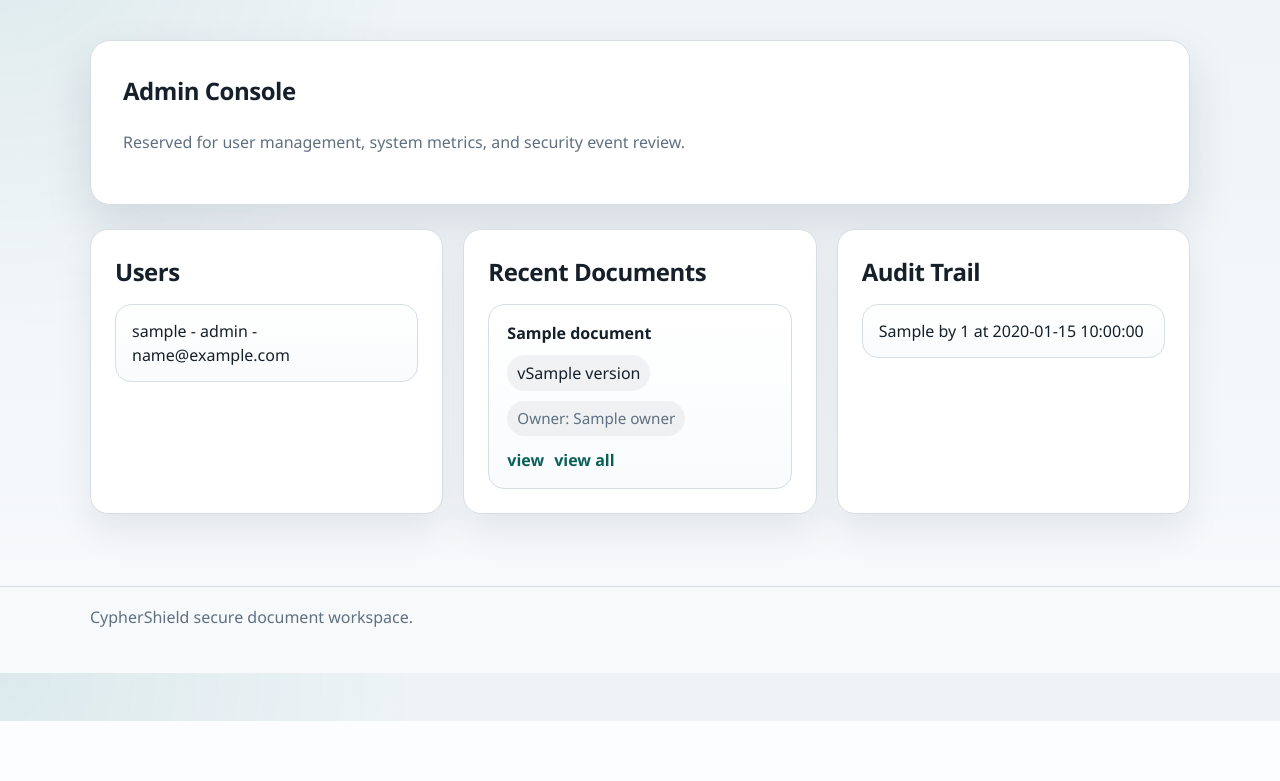
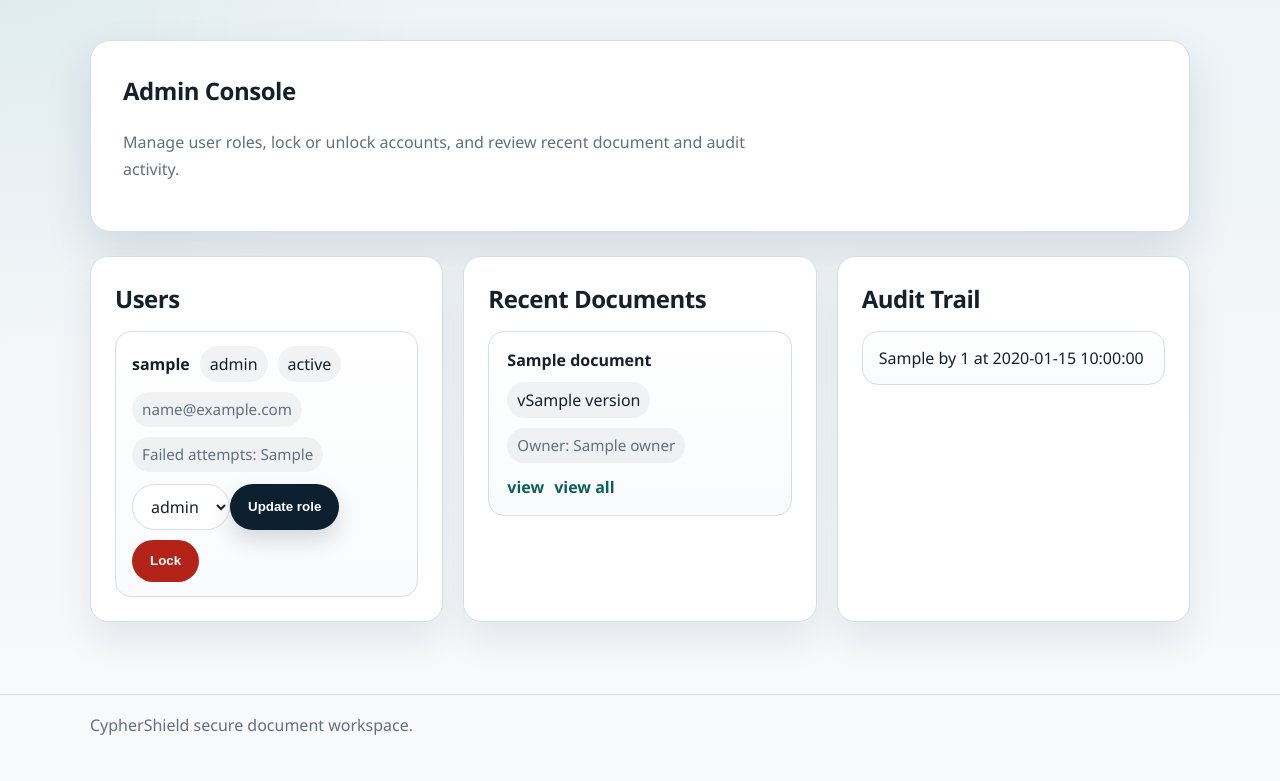
Before and after one commit to SiruipThree/CS419_Secure-Web-Application-Project, a Flask app: template templates/admin.html in a window 1280 px wide. Shown: the part 79-860 px from the top of the page. Before the commit the page ends 800 px from the top, so only its background shows below. Run offline with Flask 3, Linux system fonts and the light colour scheme; the template is opened without the code that fills it: most values are stand-ins (such as "Sample title", 1, 10 or a date in 2020).

Commit message:
Add admin user management and document security logging

```diff
--- a/app.py
+++ b/app.py
@@ -103,6 +103,15 @@ def create_app() -> Flask:
     def current_user() -> dict:
         return getattr(g, "current_user", _anonymous_user())
 
+    def document_preview_payload(document: dict, plaintext: bytes) -> dict:
+        preview = build_document_preview(document, plaintext)
+        if preview.get("kind") == "pdf":
+            preview["embed_src"] = url_for(
+                "preview_document_content",
+                document_id=document["id"],
+            )
+        return preview
+
     def require_auth(view):
         @wraps(view)
         def wrapped(*args, **kwargs):
@@ -161,7 +170,7 @@ def create_app() -> Flask:
 
         user = auth_service().get_user(session_data.get("user_id"))
         if user is None:
-            invalidate_session(app.config, session_token)
+            invalidate_session(app.config, session_token, reason="user_missing")
             g.clear_session_cookie = True
             return None
 
@@ -296,7 +305,7 @@ def create_app() -> Flask:
     @app.route("/logout", methods=["POST"])
     def logout():
         session_token = request.cookies.get(app.config["SESSION_COOKIE_NAME"])
-        invalidate_session(app.config, session_token)
+        invalidate_session(app.config, session_token, reason="logout")
         response = redirect(url_for("index"))
         return _clear_session_cookie(response, app)
 
@@ -344,6 +353,17 @@ def create_app() -> Flask:
 
             try:
                 if uploaded_file is None:
+                    security_log.log_event(
+                        "UPLOAD_VALIDATION_FAILED",
+                        current_user()["username"],
+                        {
+                            "reason": "Select a file to upload.",
+                            "title": context["title_value"],
+                            "document_type": context["document_type_value"],
+                            "filename": "",
+                        },
+                        severity="WARNING",
+                    )
                     raise ValueError("Select a file to upload.")
 
                 uploaded_document = store_encrypted_document(
@@ -545,7 +565,7 @@ def create_app() -> Flask:
         return render_template(
             "document_preview.html",
             document=document,
-            preview=build_document_preview(document, plaintext),
+            preview=document_preview_payload(document, plaintext),
             can_download=document.get("owner") == user["username"],
             can_edit=document_supports_inline_editing(document)
             and document_role in {"owner", "editor"},
@@ -556,6 +576,39 @@ def create_app() -> Flask:
             share_entries=list_document_shares(app.config, document_id)
             if can_manage_shares
             else [],
+        )
+
+    @app.route("/documents/<document_id>/preview/content")
+    @require_auth
+    @require_role(can_view_shared_content, "document_preview")
+    def preview_document_content(document_id: str):
+        user = current_user()
+
+        try:
+            document, _ = authorize_document_access(
+                app.config,
+                document_id,
+                user_id=user["username"],
+                system_role=user["role"],
+            )
+            plaintext = load_document_plaintext(
+                app.config,
+                document,
+                user_id=user["username"],
+            )
+        except FileNotFoundError:
+            abort(404)
+        except PermissionError:
+            abort(403)
+
+        if (document.get("document_type") or "").lower() != "pdf":
+            abort(404)
+
+        return send_file(
+            BytesIO(plaintext),
+            as_attachment=False,
+            download_name=document["filename"],
+            mimetype=document["content_type"],
         )
 
     @app.route("/documents/<document_id>/share", methods=["POST"])
@@ -584,7 +637,7 @@ def create_app() -> Flask:
 
         context = {
             "document": document,
-            "preview": build_document_preview(document, plaintext),
+            "preview": document_preview_payload(document, plaintext),
             "can_download": document.get("owner") == user["username"],
             "can_edit": document_supports_inline_editing(document)
             and document_role in {"owner", "editor"},
@@ -638,6 +691,96 @@ def create_app() -> Flask:
             users=auth_service().list_users(),
             recent_documents=list_recent_documents(app.config),
             recent_audit_events=load_recent_audit_events(app.config),
+            available_roles=("admin", "user", "guest"),
+            status_message=request.args.get("message", ""),
+            status_category=request.args.get("status", "info"),
+        )
+
+    @app.route("/admin/users/<username>/role", methods=["POST"])
+    @require_auth
+    @require_role(can_manage_users, "admin_manage_users")
+    def admin_update_user_role(username: str):
+        user = current_user()
+        target_username = username.strip()
+
+        if target_username == user["username"]:
+            return redirect(
+                url_for(
+                    "admin",
+                    status="error",
+                    message="You cannot change your own role from the admin console.",
+                )
+            )
+
+        result = auth_service().update_role(
+            target_username,
+            request.form.get("role", ""),
+            actor_username=user["username"],
+        )
+        if result.get("error"):
+            return redirect(url_for("admin", status="error", message=result["error"]))
+
+        updated_role = normalize_system_role(result["user"].get("role", "user"))
+        return redirect(
+            url_for(
+                "admin",
+                status="success",
+                message=f"Updated {target_username} to role {updated_role}.",
+            )
+        )
+
+    @app.route("/admin/users/<username>/lock", methods=["POST"])
+    @require_auth
+    @require_role(can_manage_users, "admin_manage_users")
+    def admin_lock_user(username: str):
+        user = current_user()
+        target_username = username.strip()
+
+        if target_username == user["username"]:
+            return redirect(
+                url_for(
+                    "admin",
+                    status="error",
+                    message="You cannot lock your own account from the admin console.",
+                )
+            )
+
+        result = auth_service().lock_user(
+            target_username,
+            duration_seconds=app.config["ACCOUNT_LOCKOUT_MINUTES"] * 60,
+            actor_username=user["username"],
+        )
+        if result.get("error"):
+            return redirect(url_for("admin", status="error", message=result["error"]))
+
+        return redirect(
+            url_for(
+                "admin",
+                status="success",
+                message=f"Locked {target_username}.",
+            )
+        )
+
+    @app.route("/admin/users/<username>/unlock", methods=["POST"])
+    @require_auth
+    @require_role(can_manage_users, "admin_manage_users")
+    def admin_unlock_user(username: str):
+        user = current_user()
+        target_username = username.strip()
+
+        result = auth_service().unlock_user(
+            target_username,
+            actor_username=user["username"],
+        )
+        if result.get("error"):
+            return redirect(url_for("admin", status="error", message=result["error"]))
+
+        return redirect(
+            url_for(
+                "admin",
+                status="success",
+                message=f"Unlocked {target_username}.",
+            )
         )
 
     @app.route("/forbidden")
--- a/static/css/styles.css
+++ b/static/css/styles.css
@@ -424,6 +424,15 @@ h3 {
   gap: 10px;
 }
 
+.document-actions select {
+  border: 1px solid var(--border);
+  border-radius: 999px;
+  padding: 10px 14px;
+  font: inherit;
+  color: var(--text);
+  background: white;
+}
+
 .text-link {
   color: var(--accent-strong);
   font-weight: 600;
--- a/templates/admin.html
+++ b/templates/admin.html
@@ -5,8 +5,17 @@
 {% block content %}
 <section class="panel">
   <h1>Admin Console</h1>
-  <p class="panel-subtitle">Reserved for user management, system metrics, and security event review.</p>
+  <p class="panel-subtitle">Manage user roles, lock or unlock accounts, and review recent document and audit activity.</p>
 </section>
+
+{% if status_message %}
+<section class="panel">
+  <div class="status-banner {% if status_category == 'error' %}status-error{% elif status_category == 'success' %}status-success{% endif %}">
+    <strong>Admin update</strong>
+    {{ status_message }}
+  </div>
+</section>
+{% endif %}
 
 <section class="card-grid">
   <article class="card">
@@ -14,7 +23,50 @@
     {% if users %}
     <ul class="stack-list">
       {% for user in users %}
-      <li class="stack-item">{{ user.username }} - {{ user.role }} - {{ user.email }}</li>
+      <li class="stack-item">
+        <div class="document-head">
+          <span class="document-title">{{ user.username }}</span>
+          <span class="tag">{{ user.role }}</span>
+          {% if user.is_locked %}
+          <span class="tag tag-accent">locked</span>
+          {% else %}
+          <span class="tag">active</span>
+          {% endif %}
+        </div>
+        <div class="document-meta">
+          <span>{{ user.email }}</span>
+          <span>Failed attempts: {{ user.failed_attempts }}</span>
+          {% if user.is_locked and user.locked_until %}
+          <span>Locked until: {{ user.locked_until }}</span>
+          {% endif %}
+        </div>
+        {% if user.username == current_user.username %}
+        <p class="section-note">Current admin session. Self role changes and self lock are disabled.</p>
+        {% else %}
+        <div class="document-actions">
+          <form class="inline-form" method="post" action="{{ url_for('admin_update_user_role', username=user.username) }}">
+            <input type="hidden" name="csrf_token" value="{{ csrf_token }}">
+            <select name="role" aria-label="Select role for {{ user.username }}">
+              {% for role in available_roles %}
+              <option value="{{ role }}" {% if role == user.role %}selected{% endif %}>{{ role }}</option>
+              {% endfor %}
+            </select>
+            <button class="button button-secondary" type="submit">Update role</button>
+          </form>
+          {% if user.is_locked %}
+          <form class="inline-form" method="post" action="{{ url_for('admin_unlock_user', username=user.username) }}">
+            <input type="hidden" name="csrf_token" value="{{ csrf_token }}">
+            <button class="button" type="submit">Unlock</button>
+          </form>
+          {% else %}
+          <form class="inline-form" method="post" action="{{ url_for('admin_lock_user', username=user.username) }}">
+            <input type="hidden" name="csrf_token" value="{{ csrf_token }}">
+            <button class="button button-danger" type="submit">Lock</button>
+          </form>
+          {% endif %}
+        </div>
+        {% endif %}
+      </li>
       {% endfor %}
     </ul>
     {% else %}
```
Also changed, not shown: secure_app/auth.py (+92 -2 lines), secure_app/documents.py (+35 -2 lines), secure_app/sessions.py (+49 -2 lines), tests/test_access_control.py (+57 -0 lines), tests/test_documents.py (+50 -4 lines), tests/test_sessions.py (+34 -0 lines).
